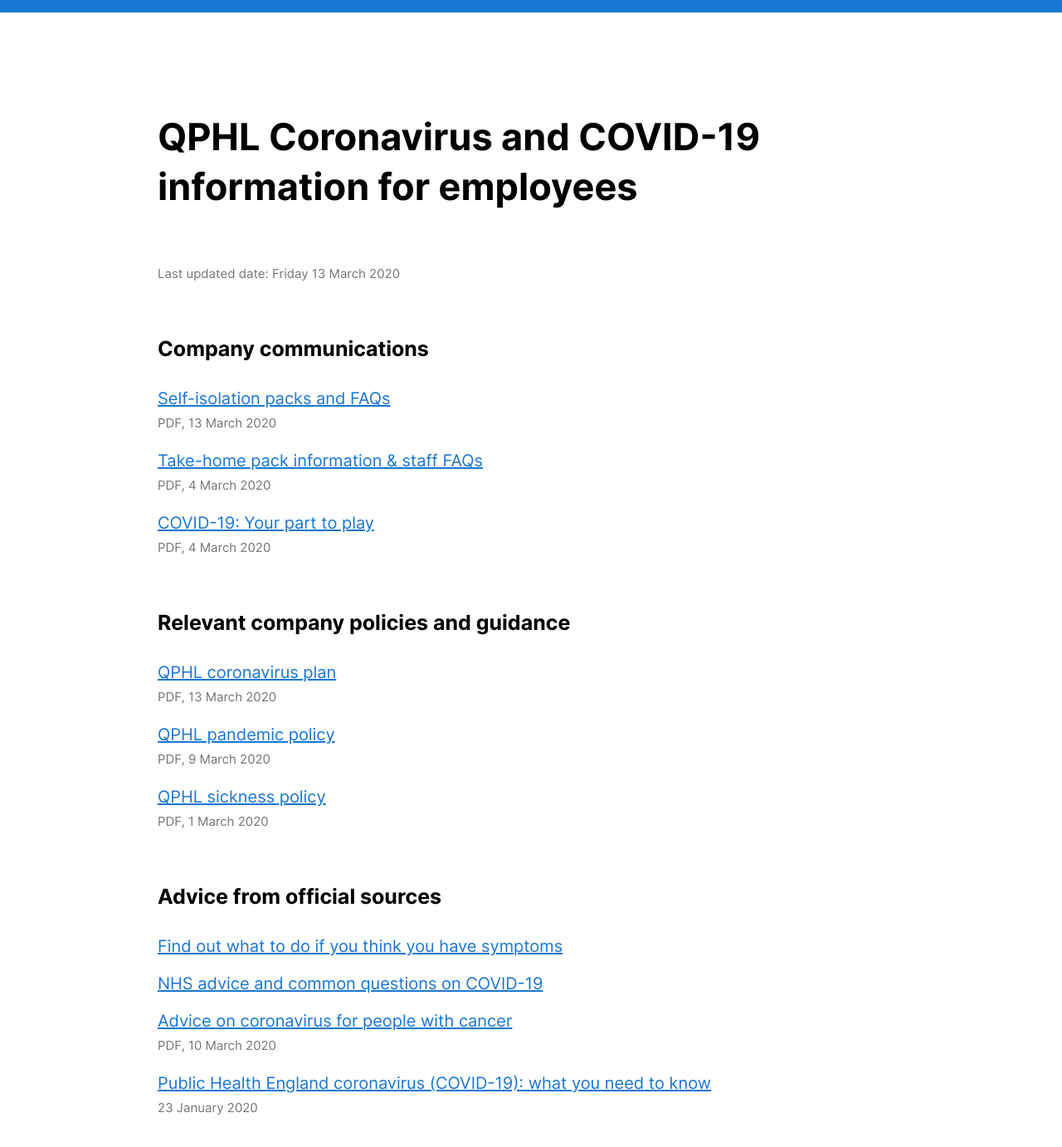
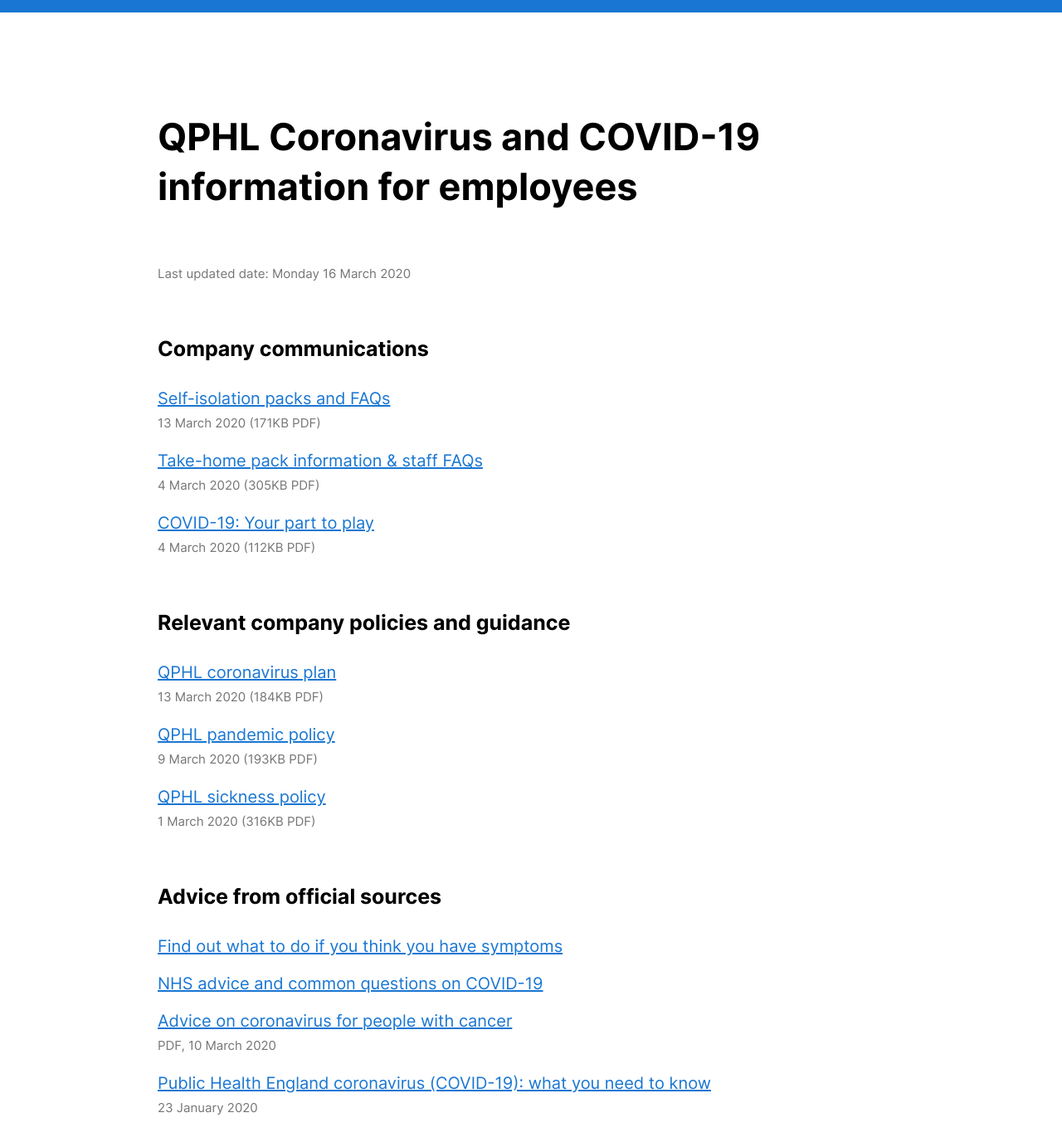
Before and after one commit to cognisant/qphl.co, a Jekyll site: the page built from coronavirus.md, in a window 1280 px wide and 1400 px high. Shown: the top 1382 px of the window at 83% size. Built offline with Jekyll 4.4.1, drawn with Linux system fonts in a browser that asks for light colours; some of the changed text lies outside the part shown.

Commit message:
Adds PDF files sizes

```diff
--- a/coronavirus.md
+++ b/coronavirus.md
@@ -8,19 +8,19 @@
 featured-image-alt-text: Title card
 ---
 
-<small>Last updated date: Friday 13 March 2020</small>
+<small>Last updated date: Monday 16 March 2020</small>
 
 ## Company communications
 
-- [Self-isolation packs and FAQs](/downloads/self-isolation-packs.pdf) <small>PDF, 13 March 2020</small>
-- [Take-home pack information & staff FAQs](/downloads/take-home-pack-information.pdf) <small>PDF, 4 March 2020</small>
-- [COVID-19: Your part to play](/downloads/covid-19-your-part-to-play.pdf) <small>PDF, 4 March 2020</small>
+- [Self-isolation packs and FAQs](/downloads/self-isolation-packs.pdf) <small>13 March 2020 (171KB PDF)</small>
+- [Take-home pack information & staff FAQs](/downloads/take-home-pack-information.pdf) <small>4 March 2020 (305KB PDF)</small>
+- [COVID-19: Your part to play](/downloads/covid-19-your-part-to-play.pdf) <small>4 March 2020 (112KB PDF)</small>
 
 ## Relevant company policies and guidance
 
-- [QPHL coronavirus plan](/downloads/qphl-coronavirus-plan.pdf) <small>PDF, 13 March 2020</small>
-- [QPHL pandemic policy](/downloads/qphl-pandemic-policy.pdf) <small>PDF, 9 March 2020</small>
-- [QPHL sickness policy](/downloads/qphl-sickness-policy.pdf) <small>PDF, 1 March 2020</small>
+- [QPHL coronavirus plan](/downloads/qphl-coronavirus-plan.pdf) <small>13 March 2020 (184KB PDF)</small>
+- [QPHL pandemic policy](/downloads/qphl-pandemic-policy.pdf) <small>9 March 2020 (193KB PDF)</small>
+- [QPHL sickness policy](/downloads/qphl-sickness-policy.pdf) <small>1 March 2020 (316KB PDF)</small>
 
 ## Advice from official sources
 
```
Also changed, not shown: other parts of coronavirus.md (+3 -3 lines).
